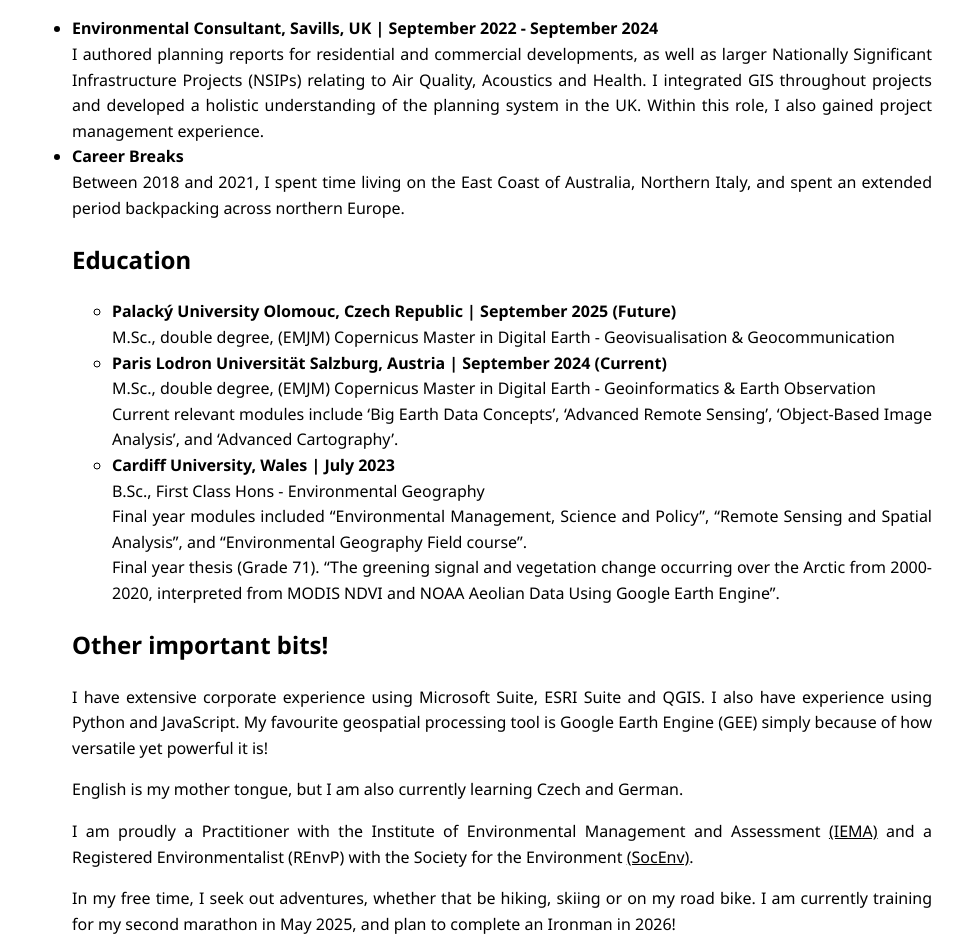
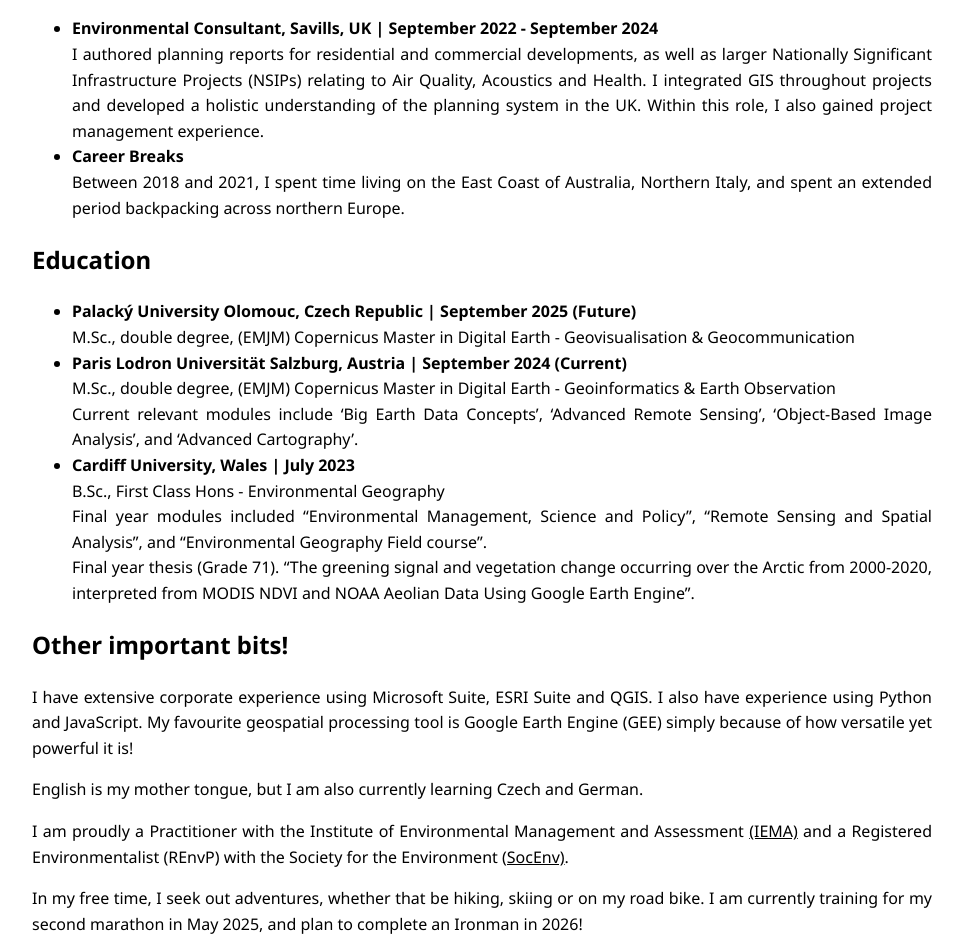
Before and after one commit to maria-anna-gis/maria-anna-gis.github.io, a Jekyll site: the page built from index.md, in a window 1280 px wide. Shown: the part 831-1783 px from the top of the page, without its empty margins (158-1121 px from the left). Built offline with Jekyll 4.4.1, drawn with Linux system fonts in a browser that asks for light colours.

Commit message:
Update index.md
change in bullet points

```diff
--- a/index.md
+++ b/index.md
@@ -37,33 +37,24 @@
 <hr class="section-divider">
 
 <h2>Experience</h2>
-<ul>
-    <li>
-        <strong>Environmental Consultant, Savills, UK | September 2022 - September 2024 </strong>
-        <br>I authored planning reports for residential and commercial developments, as well as larger Nationally Significant Infrastructure Projects (NSIPs) relating to Air Quality, Acoustics and Health. I integrated GIS throughout projects and developed a holistic understanding of the planning system in the UK. Within this role, I also gained project management experience.
-    </li>
-    <li>
-         <strong>Career Breaks </strong>
-         <br> Between 2018 and 2021, I spent time living on the East Coast of Australia, Northern Italy, and spent an extended period backpacking across northern Europe.
+
+* <strong>Environmental Consultant, Savills, UK | September 2022 - September 2024 </strong>
+<br>I authored planning reports for residential and commercial developments, as well as larger Nationally Significant Infrastructure Projects (NSIPs) relating to Air Quality, Acoustics and Health. I integrated GIS throughout projects and developed a holistic understanding of the planning system in the UK. Within this role, I also gained project management experience.
+* <strong>Career Breaks </strong>
+<br> Between 2018 and 2021, I spent time living on the East Coast of Australia, Northern Italy, and spent an extended period backpacking across northern Europe.
 
 <h2>Education</h2>
-<ul>
-    <li>
-        <strong>Palacký University Olomouc, Czech Republic | September 2025 (Future)</strong>
-        <br>M.Sc., double degree, (EMJM) Copernicus Master in Digital Earth - Geovisualisation & Geocommunication
-    </li>
-    <li>
-        <strong>Paris Lodron Universität Salzburg, Austria | September 2024 (Current)</strong>
-        <br>M.Sc., double degree, (EMJM) Copernicus Master in Digital Earth - Geoinformatics & Earth Observation
-        <br>Current relevant modules include ‘Big Earth Data Concepts’, ‘Advanced Remote Sensing’, ‘Object-Based Image Analysis’, and ‘Advanced Cartography’.
-    </li>
-    <li>
-        <strong>Cardiff University, Wales | July 2023</strong>
-        <br>B.Sc., First Class Hons - Environmental Geography
-        <br>Final year modules included “Environmental Management, Science and Policy”, “Remote Sensing and Spatial Analysis”, and “Environmental Geography Field course”.
-        <br>Final year thesis (Grade 71). “The greening signal and vegetation change occurring over the Arctic from 2000-2020, interpreted from MODIS NDVI and NOAA Aeolian Data Using Google Earth Engine”.
-  </li>
-</ul>
+
+* <strong>Palacký University Olomouc, Czech Republic | September 2025 (Future)</strong>
+<br>M.Sc., double degree, (EMJM) Copernicus Master in Digital Earth - Geovisualisation & Geocommunication
+* <strong>Paris Lodron Universität Salzburg, Austria | September 2024 (Current)</strong>
+<br>M.Sc., double degree, (EMJM) Copernicus Master in Digital Earth - Geoinformatics & Earth Observation
+<br>Current relevant modules include ‘Big Earth Data Concepts’, ‘Advanced Remote Sensing’, ‘Object-Based Image Analysis’, and ‘Advanced Cartography’.
+* <strong>Cardiff University, Wales | July 2023</strong>
+<br>B.Sc., First Class Hons - Environmental Geography
+<br>Final year modules included “Environmental Management, Science and Policy”, “Remote Sensing and Spatial Analysis”, and “Environmental Geography Field course”.
+<br>Final year thesis (Grade 71). “The greening signal and vegetation change occurring over the Arctic from 2000-2020, interpreted from MODIS NDVI and NOAA Aeolian Data Using Google Earth Engine”.
+
 
 <h2>Other important bits!</h2>
 
```
